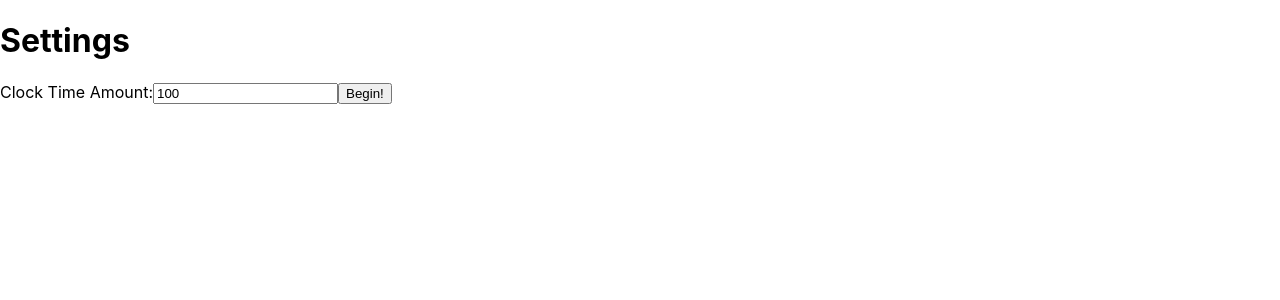
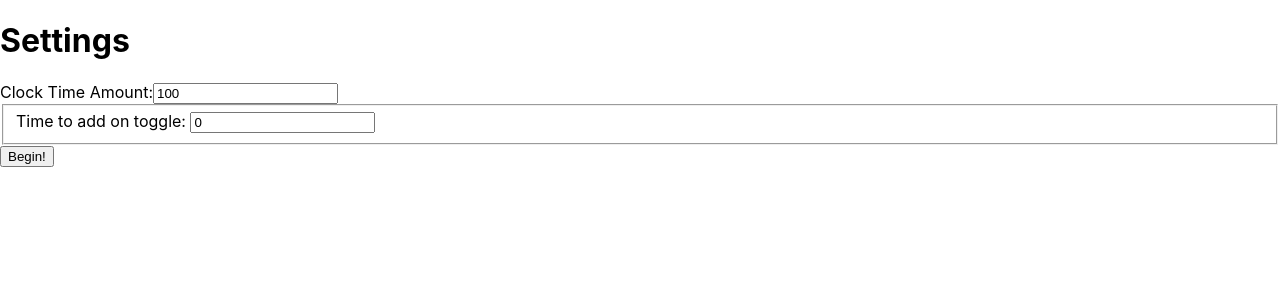
Before and after one commit to the-witch-king/chess-clock, a React (Create React App) app: page / in a window 1280 px wide. Shown: the top 300 px of the page. Built offline with nearby package versions, Linux system fonts and the light colour scheme.

Commit message:
Increase amount on toggle

```diff
--- a/src/App.tsx
+++ b/src/App.tsx
@@ -8,6 +8,7 @@ const App = () => {
     const [settings, setSettings] = useState({
         activeView: SETTINGS_VIEW,
         startingTime: 300,
+        increaseAmount: 0,
     })
 
     const toggleViews = () => {
@@ -28,6 +29,7 @@ const App = () => {
                 <TimerView
                     toggleViews={toggleViews}
                     startingTime={settings.startingTime}
+                    increaseAmount={settings.increaseAmount}
                 />
             )}
         </>
--- a/src/components/settings.tsx
+++ b/src/components/settings.tsx
@@ -8,16 +8,24 @@ export const Settings = ({
     setSettings: (settings: any) => void
 }) => {
     const [clockAmount, setClockAmount] = useState(100)
+    const [increaseAmount, setIncreaseAmount] = useState(0)
 
     const handleFormSubmit = () => {
         setSettings((settings: any) => ({
             ...settings,
             startingTime: clockAmount,
+            increaseAmount: increaseAmount,
         }))
         toggleViews()
     }
     const handleClockAmountChange = (event: ChangeEvent<HTMLInputElement>) => {
         setClockAmount(+event.target.value)
+    }
+
+    const handleIncreaseAmountChange = (
+        event: ChangeEvent<HTMLInputElement>
+    ) => {
+        setIncreaseAmount(+event.target.value)
     }
 
     return (
@@ -36,6 +44,17 @@ export const Settings = ({
                     value={clockAmount}
                     onChange={handleClockAmountChange}
                 />
+                <fieldset>
+                    <label htmlFor="increaseAmount">
+                        Time to add on toggle:{' '}
+                    </label>
+                    <input
+                        id="increaseAmount"
+                        type="number"
+                        value={increaseAmount}
+                        onChange={handleIncreaseAmountChange}
+                    />
+                </fieldset>
 
                 <button type="submit">Begin!</button>
             </form>
--- a/src/components/timer-view.tsx
+++ b/src/components/timer-view.tsx
@@ -28,9 +28,11 @@ const SPACE_KEY_CODE = 'Space'
 export const TimerView = ({
     startingTime,
     toggleViews,
+    increaseAmount,
 }: {
     startingTime: number
     toggleViews: () => void
+    increaseAmount: number
 }) => {
     const [state, setState] = useState<TimerState>([
         initializeTimer(startingTime, FIRST_TIMER),
@@ -43,7 +45,13 @@ export const TimerView = ({
     })
 
     const onToggle = (): void => {
-        toggleTimers(state, setState, intervalReference, setIntervalReference)
+        toggleTimers(
+            state,
+            setState,
+            intervalReference,
+            setIntervalReference,
+            increaseAmount
+        )
     }
 
     const onKeyDown = (event: React.KeyboardEvent) => {
@@ -52,7 +60,8 @@ export const TimerView = ({
                 state,
                 setState,
                 intervalReference,
-                setIntervalReference
+                setIntervalReference,
+                increaseAmount
             )
             event.preventDefault()
             event.stopPropagation()
--- a/src/timer.ts
+++ b/src/timer.ts
@@ -31,7 +31,8 @@ export const toggleTimers = (
     [firstTimer, secondTimer]: TimerState,
     setState: Dispatch<SetStateAction<TimerState>>,
     { runningTimerId, intervalReference }: IntervalState,
-    setIntervalReference: Dispatch<SetStateAction<IntervalState>>
+    setIntervalReference: Dispatch<SetStateAction<IntervalState>>,
+    increaseAmount: number
 ): void => {
     // Game's done!
     if (firstTimer.timeRemaining <= 0 || secondTimer.timeRemaining <= 0) return
@@ -45,6 +46,10 @@ export const toggleTimers = (
     } else {
         timerToStart = { ...firstTimer, lastTick: new Date() }
         timerToStop = secondTimer
+    }
+
+    if (timerToStop.timeRemaining !== timerToStart.timeRemaining) {
+        timerToStop.timeRemaining += increaseAmount
     }
 
     if (!!intervalReference) clearInterval(intervalReference)
```
